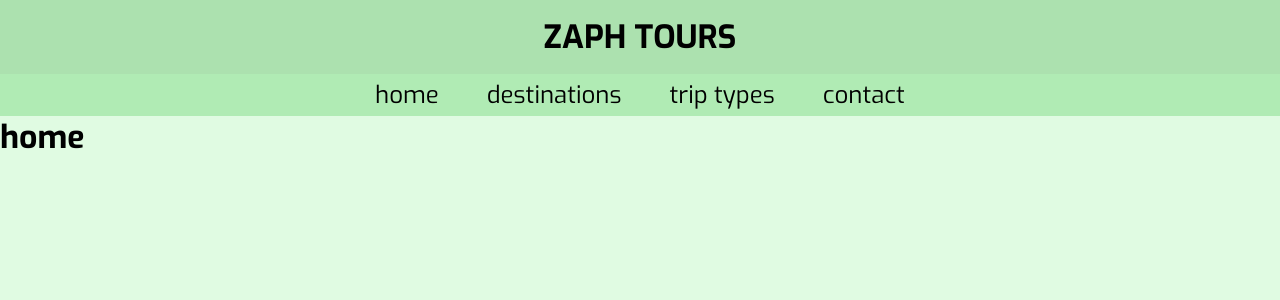
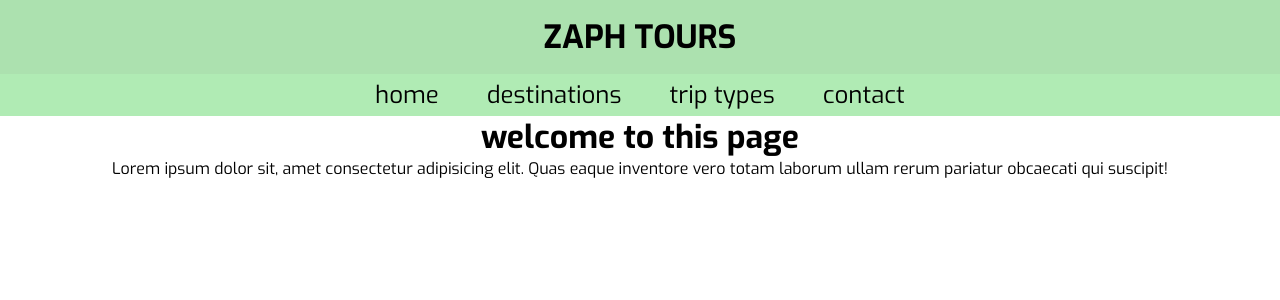
Before and after one commit to WeBstwr/Zaph-Tours-landing-page, a React (Vite) app: page / in a window 1280 px wide. Shown: the top 300 px of the page. Built offline with nearby package versions, Linux system fonts and the light colour scheme.

Commit message:
Structure the hero section
I have structured the hero section

```diff
--- a/src/assets/globals.css
+++ b/src/assets/globals.css
@@ -16,5 +16,5 @@
 }
 
 body{
-    background-color: var(--fourth-color);
+    background-color: white;
 }
--- /dev/null
+++ b/src/pages/Home/Hero.jsx
@@ -0,0 +1,19 @@
+import "./home.css"
+
+const Hero = ()=>{
+    return(
+        <div className="hero-section">
+            <div className="background-img">
+            </div>
+                <div className="text-box">
+                    <div className="title">
+                        <h1>welcome to this page</h1>
+                        <p>Lorem ipsum dolor sit, amet consectetur adipisicing elit. Quas eaque inventore vero totam laborum ullam rerum pariatur obcaecati qui suscipit!</p>
+                    </div>
+                </div>
+
+        </div>
+    )
+}
+
+export default Hero;
--- a/src/pages/Home/Home.jsx
+++ b/src/pages/Home/Home.jsx
@@ -1,7 +1,12 @@
+import Hero from "./Hero"
 
 const Home = () =>{
     return(
-        <h1>home</h1>
+
+
+        <Hero />
+
+
     )
 }
 
--- /dev/null
+++ b/src/pages/Home/home.css
@@ -0,0 +1,9 @@
+.hero-section{
+    display: flex;
+    flex-direction: column;
+    height: 70vh;
+}
+
+.text-box{
+    text-align: center;
+}
```
Also changed, not shown: src/components/Header/Header.jsx (line endings or trailing spaces).
